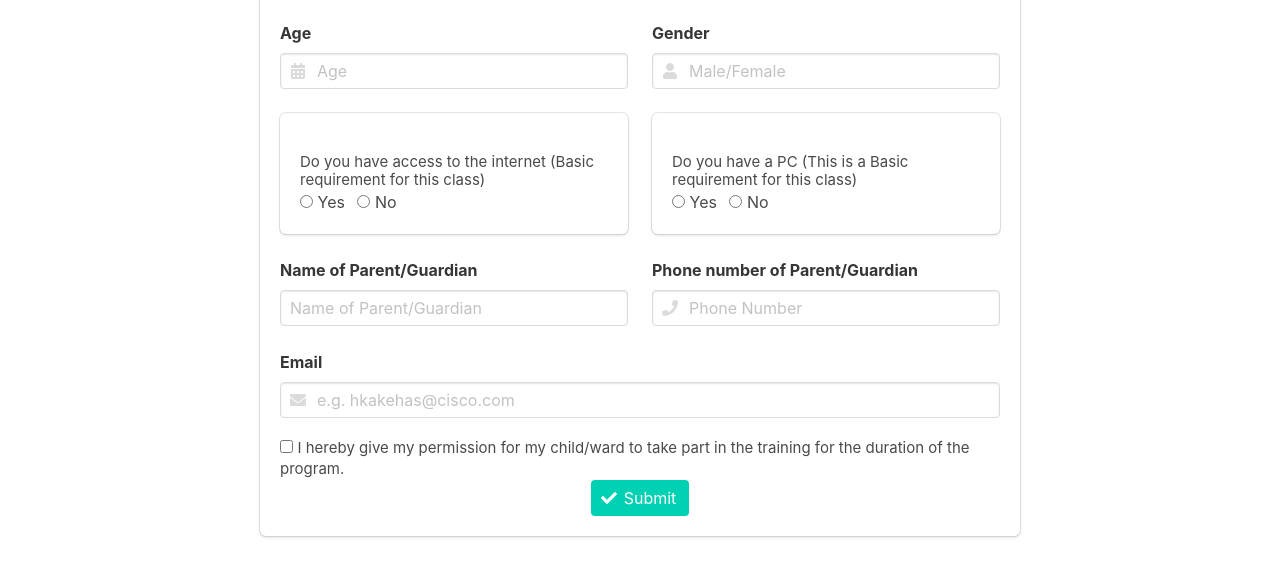
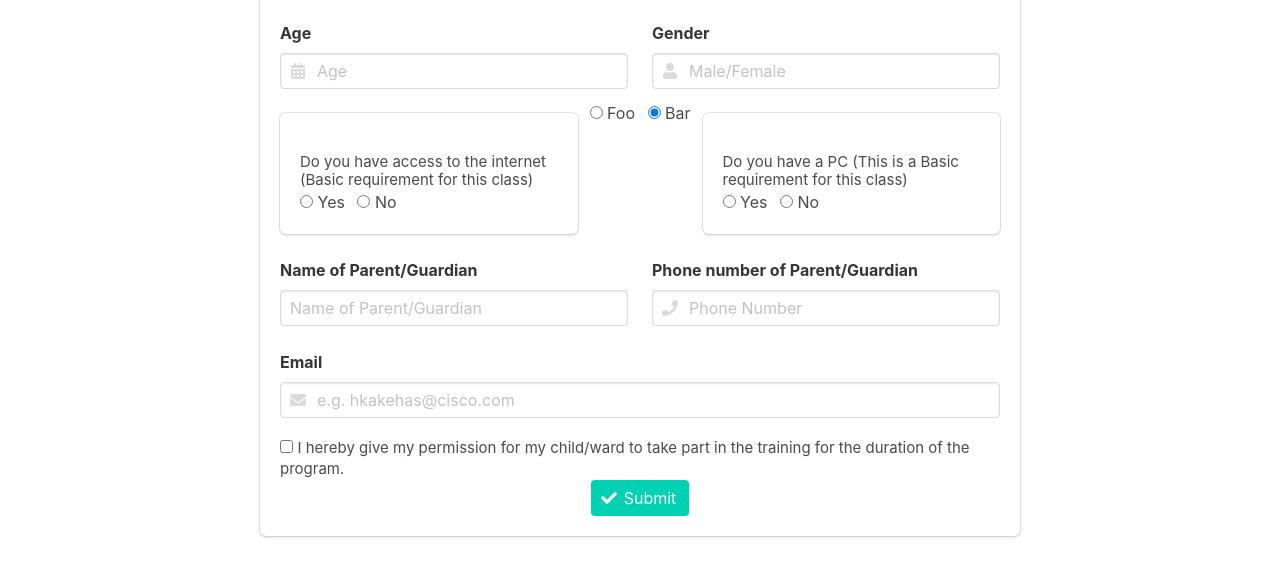
Before and after one commit to praisejahuzoma/Mobile-First-registration-form, a plain HTML site: page index.html in a window 1280 px wide. Shown: the part 867-1443 px from the top of the page. Drawn offline with nearby package versions, Linux system fonts and the light colour scheme.

Commit message:
Update index.html

```diff
--- a/index.html
+++ b/index.html
@@ -92,6 +92,17 @@
                       </label>
                    </div>
                   </div>
+
+                     <div class="control">
+  <label class="radio">
+    <input type="radio" name="foobar">
+    Foo
+  </label>
+  <label class="radio">
+    <input type="radio" name="foobar" checked>
+    Bar
+  </label>
+</div>
                   <div class="column ">
                     <div class="control box">
                         <section>
```
